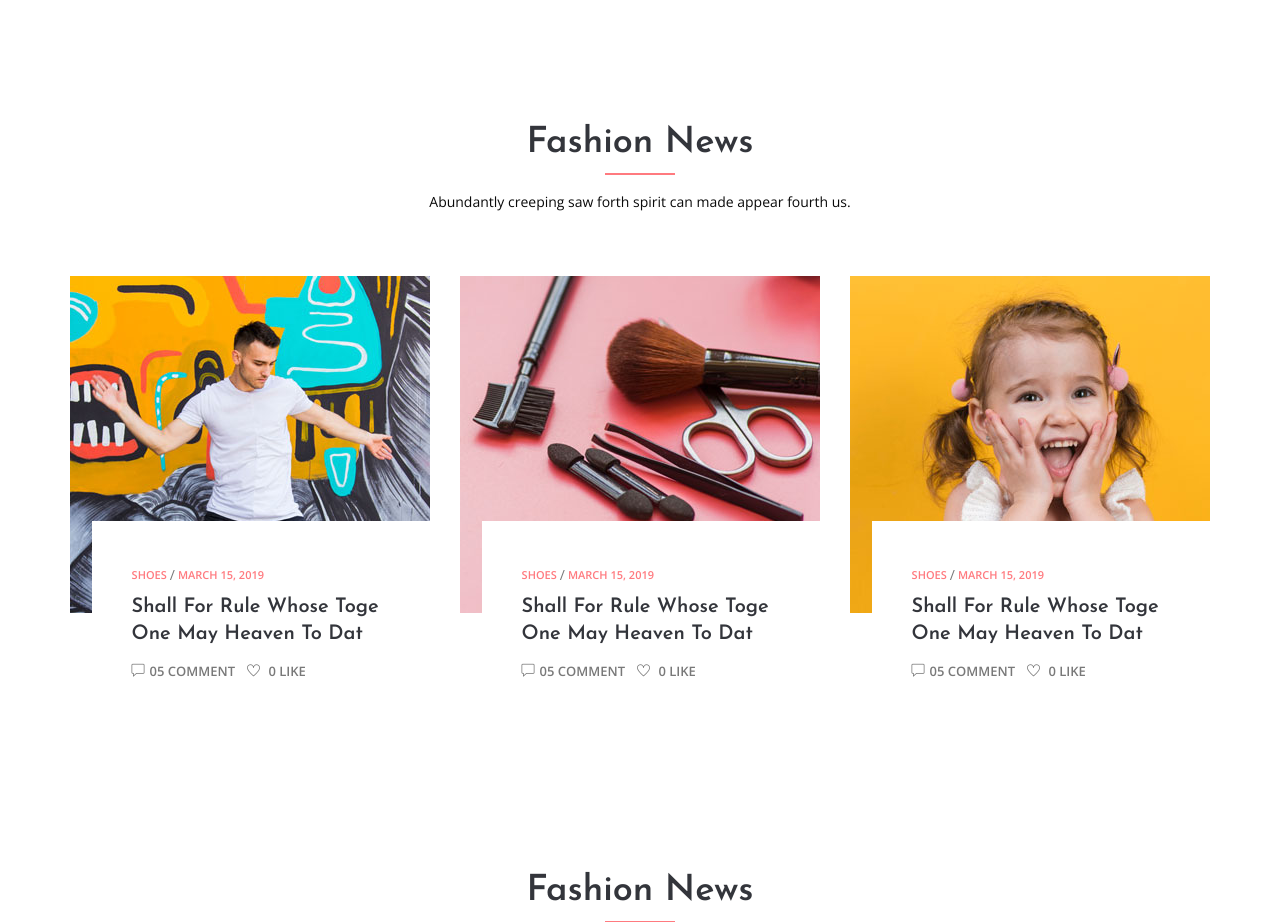
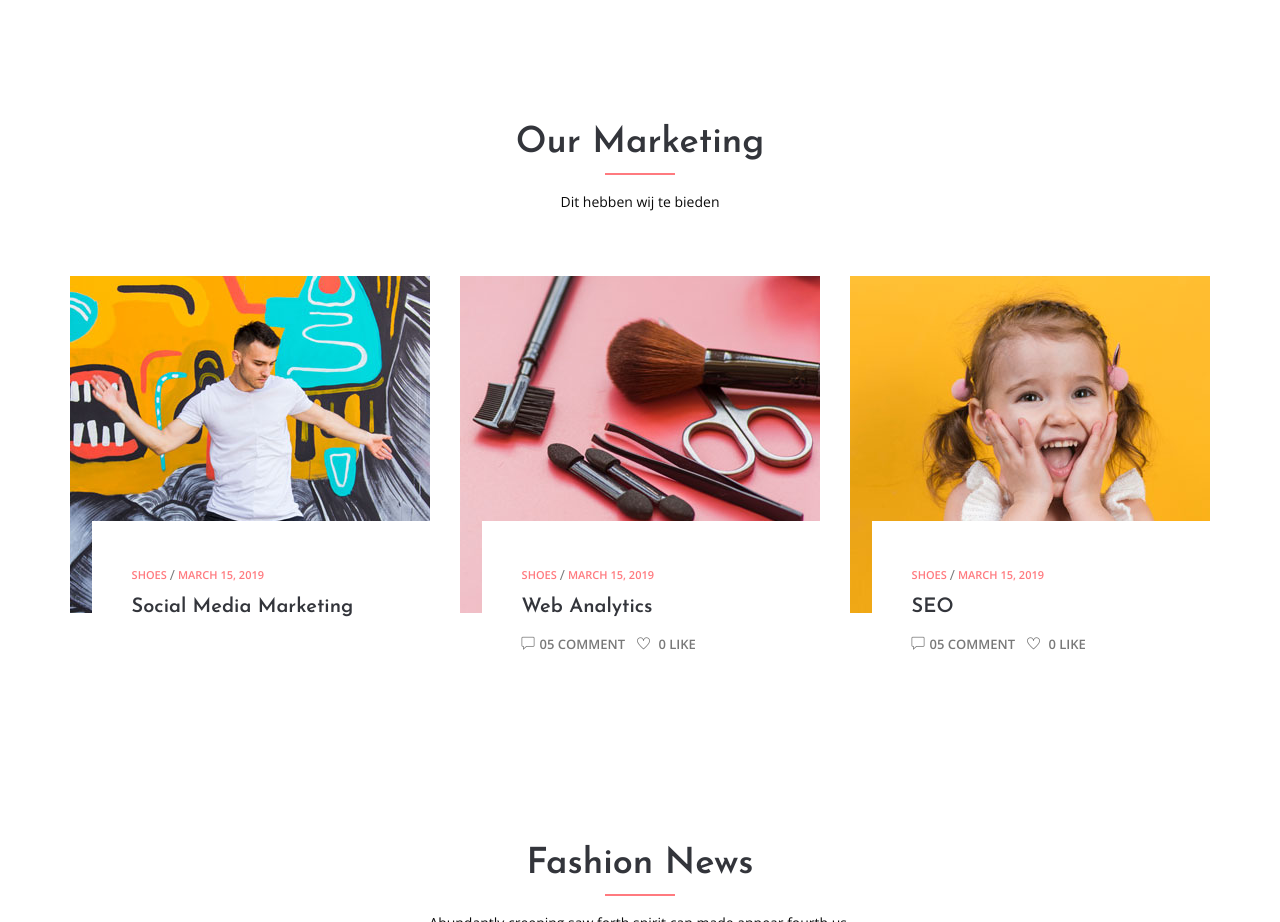
Before and after one commit to sami196515/Cology-Digital, a plain HTML site: page index.html in a window 1280 px wide. Shown: the part 3400-4322 px from the top of the page. Drawn offline with nearby package versions, Linux system fonts and the light colour scheme.

Commit message:
Update index.html

```diff
--- a/index.html
+++ b/index.html
@@ -478,8 +478,8 @@
         <div class="container">
             <div class="row">
                 <div class="area-heading">
-                    <h3>Fashion News</h3>
-                    <p>Abundantly creeping saw forth spirit can made appear fourth us.</p>
+                    <h3>Our Marketing</h3>
+                    <p>Dit hebben wij te bieden</p>
                 </div>
 
             </div>
@@ -495,13 +495,8 @@
                                 <a href="#">March 15, 2019</a>
                             </div>
                             <a class="d-block" href="single-blog.html">
-                                <h4>Shall for rule whose toge one
-                                may heaven to dat</h4>
+                                <h4>Social Media Marketing</h4>
                             </a>
-                            <div class="meta-bottom d-flex">
-                                <a href="#"><i class="ti-comment"></i>05 comment</a>
-                                <a href="#"><i class="ti-heart"></i> 0 like</a>
-                            </div>
                         </div>
                     </div>
 
@@ -518,8 +513,7 @@
                                 <a href="#">March 15, 2019</a>
                             </div>
                             <a class="d-block" href="single-blog.html">
-                                <h4>Shall for rule whose toge one
-                                may heaven to dat</h4>
+                                <h4>Web analytics</h4>
                             </a>
                             <div class="meta-bottom d-flex">
                                 <a href="#"><i class="ti-comment"></i>05 comment</a>
@@ -541,8 +535,7 @@
                                 <a href="#">March 15, 2019</a>
                             </div>
                             <a class="d-block" href="single-blog.html">
-                                <h4>Shall for rule whose toge one
-                                may heaven to dat</h4>
+                                <h4>SEO</h4>
                             </a>
                             <div class="meta-bottom d-flex">
                                 <a href="#"><i class="ti-comment"></i>05 comment</a>
```
